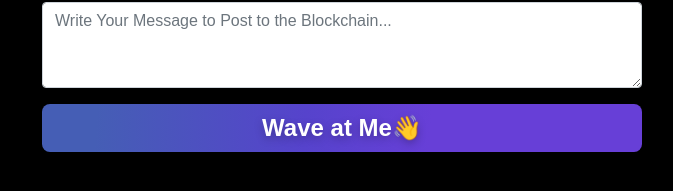
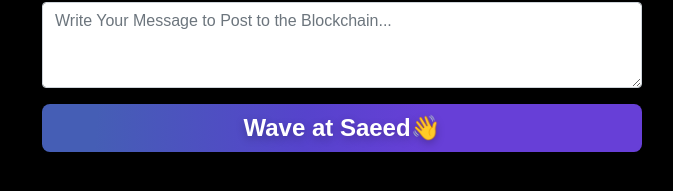
Before and after one commit to saeedjabbar/new-wave-react, a React (Create React App) app: page / in a window 1280 px wide. Shown: the part 176-367 px from the top of the page, without its empty margins (298-971 px from the left). Built offline with nearby package versions, Linux system fonts and the light colour scheme; the HTML template or start-up script is replaced by a standard one.

Commit message:
wave msgs added

```diff
--- a/src/App.js
+++ b/src/App.js
@@ -218,7 +218,7 @@ const App = () => {
               onClick={handleSubmit}
               className="btn btn-primary purpleButton mt-3 w-100"
             >
-              Wave at Me
+              Wave at Saeed
               <span role="img" aria-label="wave">
                 👋
               </span>
```
